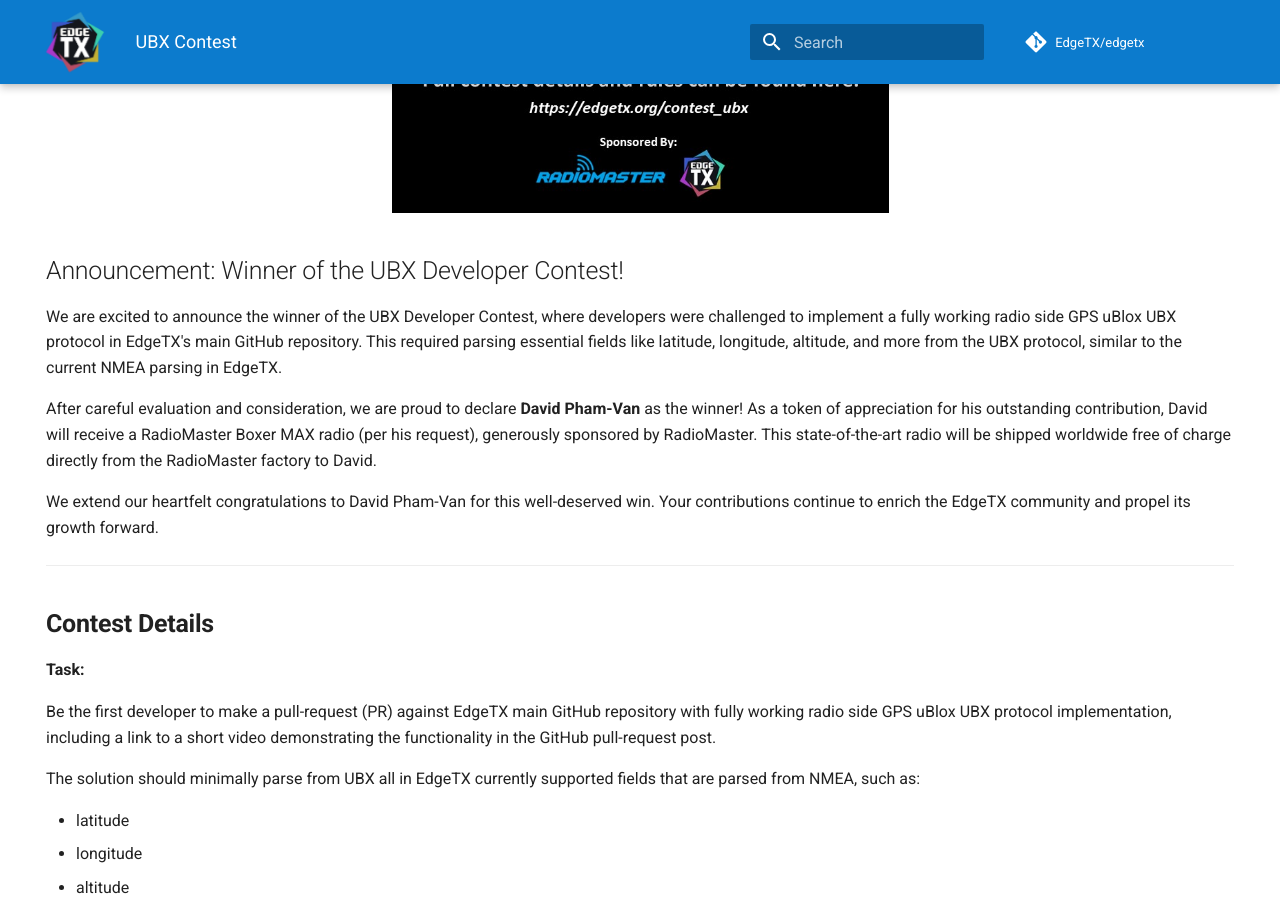
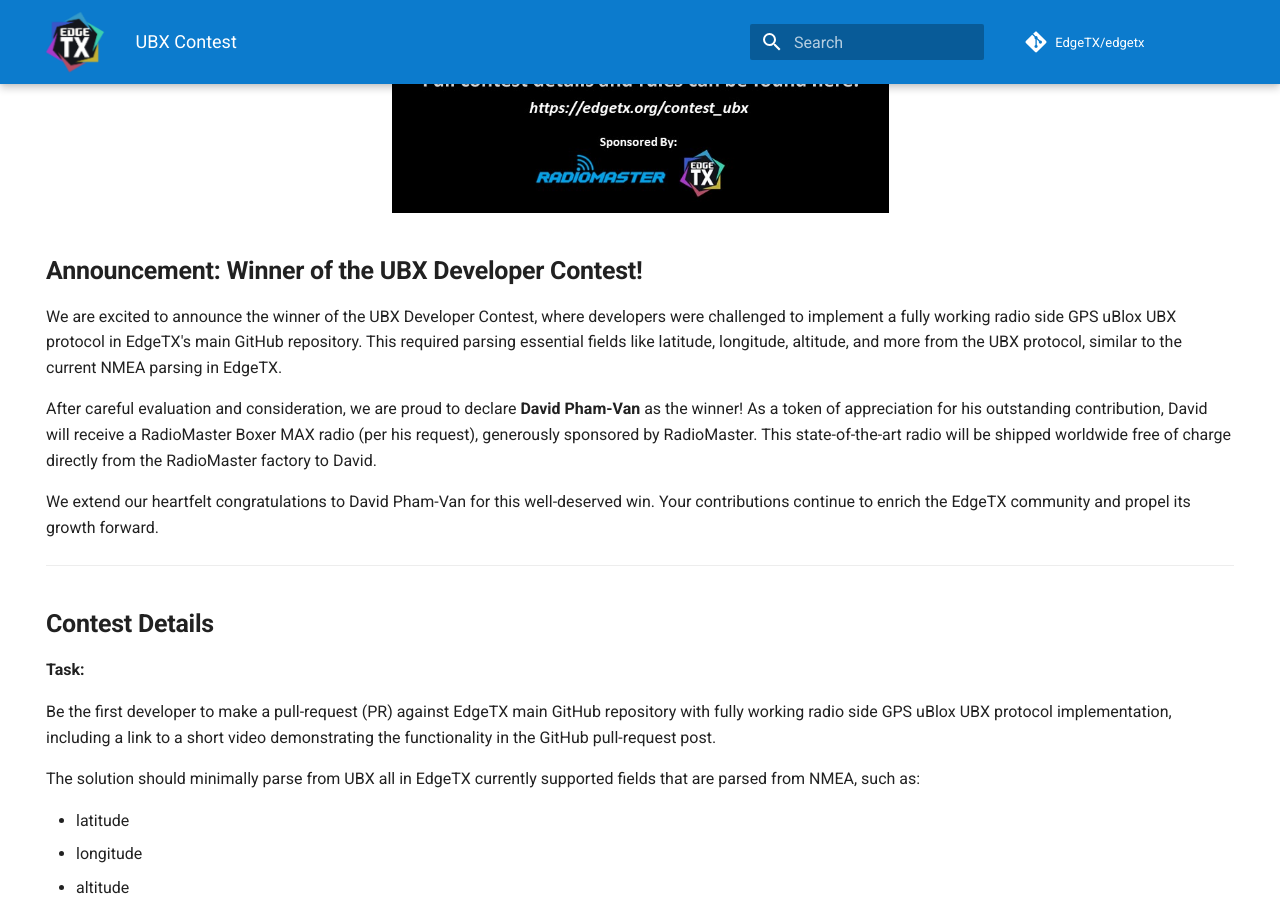
Before and after one commit to EdgeTX/edgetx.github.io, an MkDocs documentation site: the page built from docs/contest_ubx.md, in a window 1280 px wide and 900 px high, scrolled down 760 px. Built offline with MkDocs 1.6.1 and Material for MkDocs 9.7.7, drawn with Linux system fonts in a browser that asks for light colours; comment, search, counter and statistics services are not loaded.

```diff
--- a/docs/contest_ubx.md
+++ b/docs/contest_ubx.md
@@ -10,7 +10,7 @@ hide:
 </P>
 
 
-## Announcement: Winner of the UBX Developer Contest! ##
+## **Announcement: Winner of the UBX Developer Contest!** ##
 
 We are excited to announce the winner of the UBX Developer Contest, where developers were challenged to implement a fully working radio side GPS uBlox UBX protocol in EdgeTX's main GitHub repository. This required parsing essential fields like latitude, longitude, altitude, and more from the UBX protocol, similar to the current NMEA parsing in EdgeTX.
 
```
